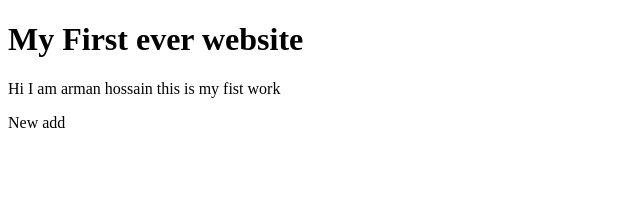
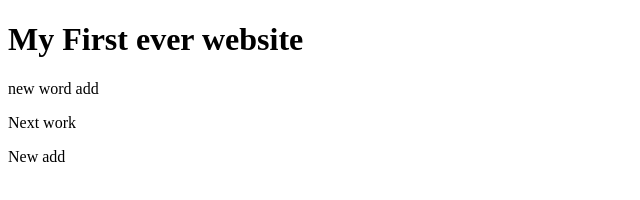
Before and after one commit to arman4hossain/myfirstwbsite, a plain HTML site: page index.html in a window 1280 px wide. Shown: the whole page, without its empty margins (0-640 px from the left). Drawn offline with Linux system fonts and the light colour scheme.

Commit message:
new lines added

```diff
--- a/index.html
+++ b/index.html
@@ -8,7 +8,8 @@
 </head>
 <body>
     <h1>My First ever website</h1>
-    <p>Hi I am arman hossain this is my fist work</p>
+    <p>new word add </p>
+    <p>Next work</p>
     <p>New add<p>
 </body>
 </html>
```
